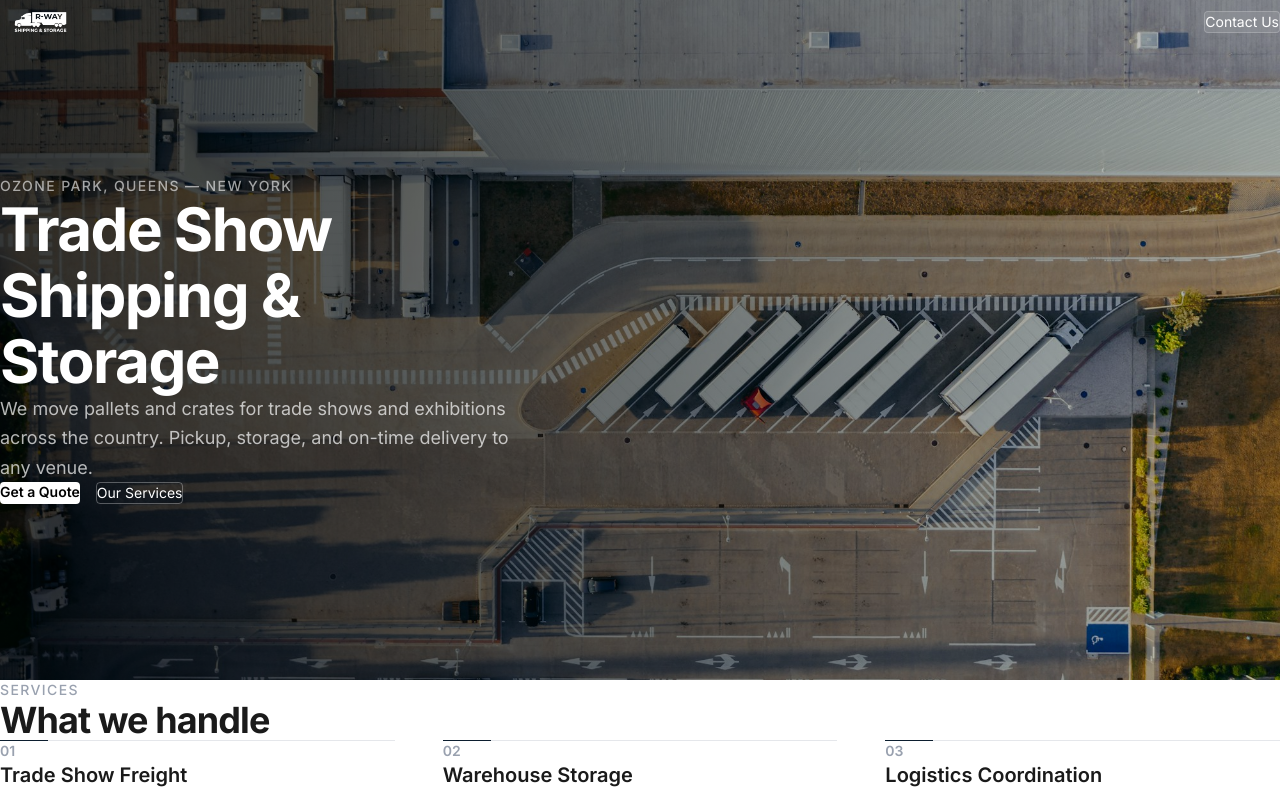
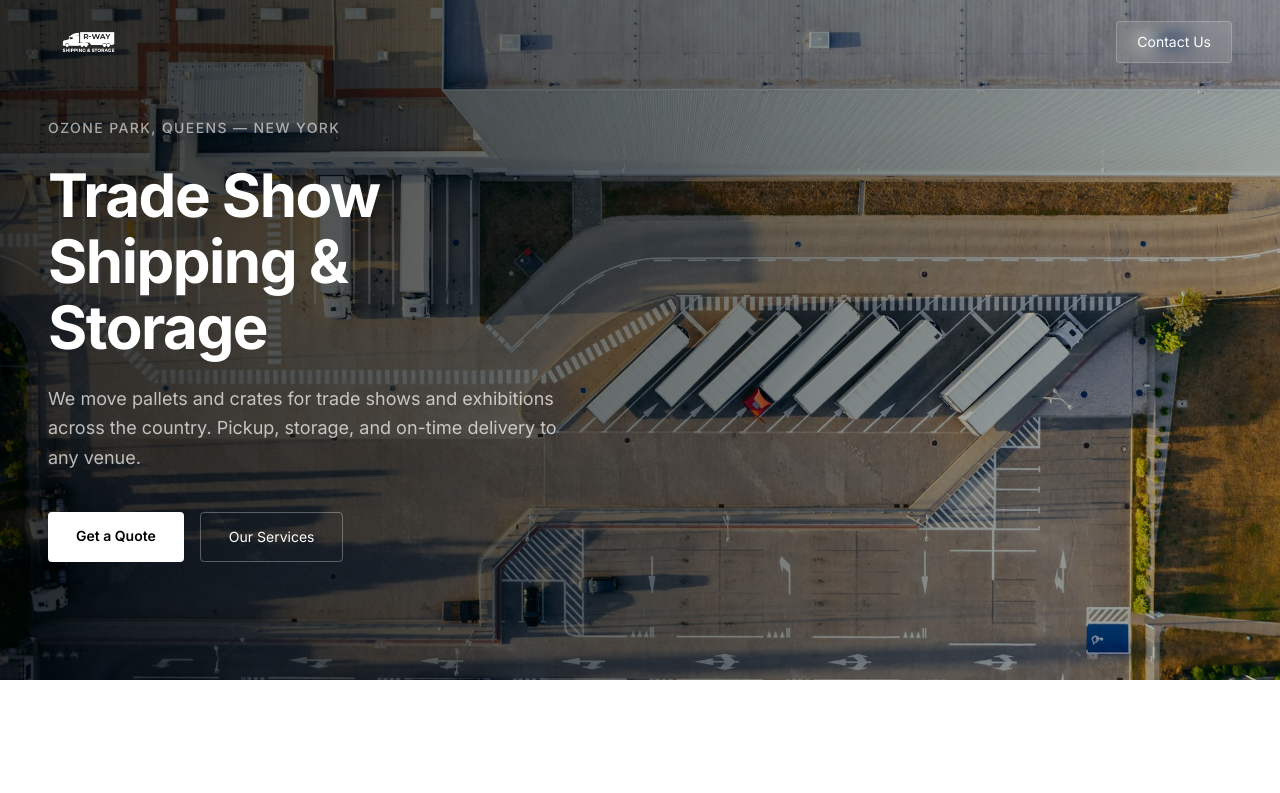
Before and after one commit to ii-am-modiify/rway-shipping, a Next.js app: page / in a window 1280 px wide. Shown: the top 793 px of the page. Built offline with nearby package versions, Linux system fonts and the light colour scheme.

Commit message:
Fix: remove global reset that killed all Tailwind padding/margin

```diff
--- a/app/globals.css
+++ b/app/globals.css
@@ -1,10 +1,4 @@
 @import "tailwindcss";
-
-* {
-  margin: 0;
-  padding: 0;
-  box-sizing: border-box;
-}
 
 html {
   scroll-behavior: smooth;
@@ -13,6 +7,4 @@ html {
 body {
   -webkit-font-smoothing: antialiased;
   -moz-osx-font-smoothing: grayscale;
-  background: #fff;
-  color: #1a1a1a;
 }
```
